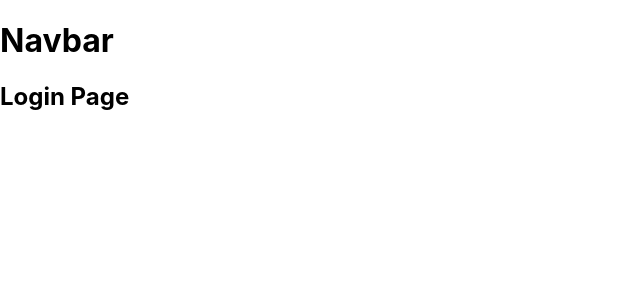
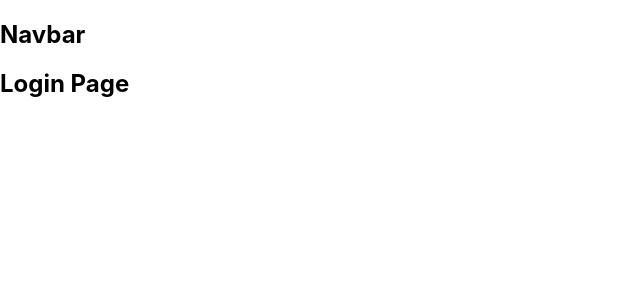
Before and after one commit to luciancahil/ww-Frontend, a React (Create React App) app: page / in a window 1280 px wide. Shown: the top 300 px of the page, without its empty margins (0-640 px from the left). Built offline with nearby package versions, Linux system fonts and the light colour scheme.

Commit message:
Added Navbar component

```diff
--- a/src/App.js
+++ b/src/App.js
@@ -5,11 +5,12 @@ import Login from "./Components/login.component"
 import Signup from "./Components/signup.component"
 import UserInfo from "./Components/userinfo.component"
 import Info from "./Components/info.component"
+import Navbar from "./Components//navbar.component"
 
 function App() {
   return (
     <Router>
-      <h1>Navbar</h1>
+      <Navbar/>
 
       <Route path="/" exact component={Login} />
       <Route path="/signup" component={Signup} />
--- /dev/null
+++ b/src/Components/navbar.component.js
@@ -0,0 +1,10 @@
+import React from 'react';
+
+class Navbar extends React.Component {
+  render() {
+    return <h2>Navbar</h2>;
+  }
+}
+
+
+export default Navbar;
```
